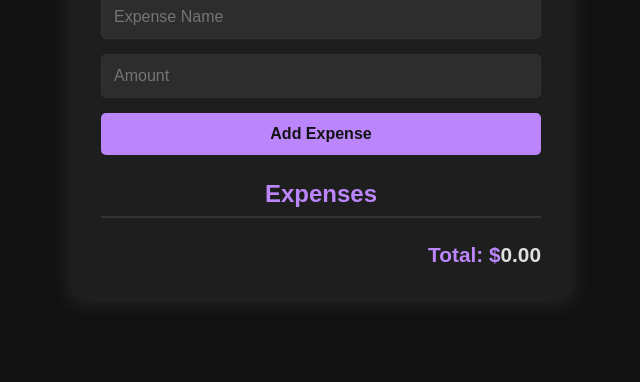
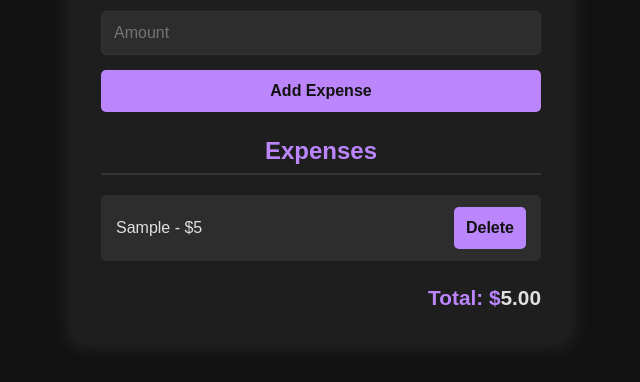
Before and after one commit to wahab-stack/04-Expense-Tracker-, a plain HTML site: page index.html in a window 1280 px wide. Both pictures are taken after typing "Sample", "5" into the empty fields and a click on the button "Add Expense". Shown: the part 298-680 px from the top of the page, without its empty margins (319-959 px from the left). Drawn offline with Linux system fonts and the light colour scheme.

Commit message:
Completed Expense Tracker

```diff
--- a/script.js
+++ b/script.js
@@ -5,8 +5,10 @@ document.addEventListener("DOMContentLoaded", () => {
   const expenseList = document.getElementById("expense-list");
   const totalAmountDisplay = document.getElementById("total-amount");
 
-  let expenses = [];
+  let expenses =JSON.parse(localStorage.getItem('expenses')) || [];
   let totalAmount = calculateTotal();
+
+  renderExpenses()
 
   expenseForm.addEventListener("submit", (e) => {
     e.preventDefault();
@@ -21,16 +23,47 @@ document.addEventListener("DOMContentLoaded", () => {
       };
       expenses.push(newExpense);
       saveExpensesTolocal();
+      renderExpenses()
+      updateTotal()
 
       // Clear Input
       expenseNameInput.value = "";
       expenseAmountInput.value = "";
     }
   });
+  function renderExpenses(){
+    expenseList.innerHTML = ""
+    expenses.forEach(expense => {
+        const li = document.createElement('li')
+        li.innerHTML = `
+        ${expense.name} - $${expense.amount}
+        <button data-id="${expense.id}">Delete</button>
+        `;
+        expenseList.appendChild(li)
+    })
+  }
 
-  function calculateTotal() {}
+  function calculateTotal() {
+    return expenses.reduce((sum, expense) => sum + expense.amount , 0)
+  }
 
   function saveExpensesTolocal() {
     localStorage.setItem("expense", JSON.stringify(expenses));
   }
+
+  function updateTotal(){
+    totalAmount = calculateTotal()
+    totalAmountDisplay.textContent = totalAmount.toFixed(2)
+  }
+
+  expenseList.addEventListener('click', (e) => {
+    if(e.target.tagName === 'BUTTON'){
+        const expenseId = parseInt(e.target.getAttribute('data-id'))
+        expenses = expenses.filter(expense => expense.id !== expenseId)
+
+        saveExpensesTolocal();
+        renderExpenses();
+        updateTotal();
+    }
+  })
 });
```
Also changed, not shown: index.html (+1 -1 lines).
